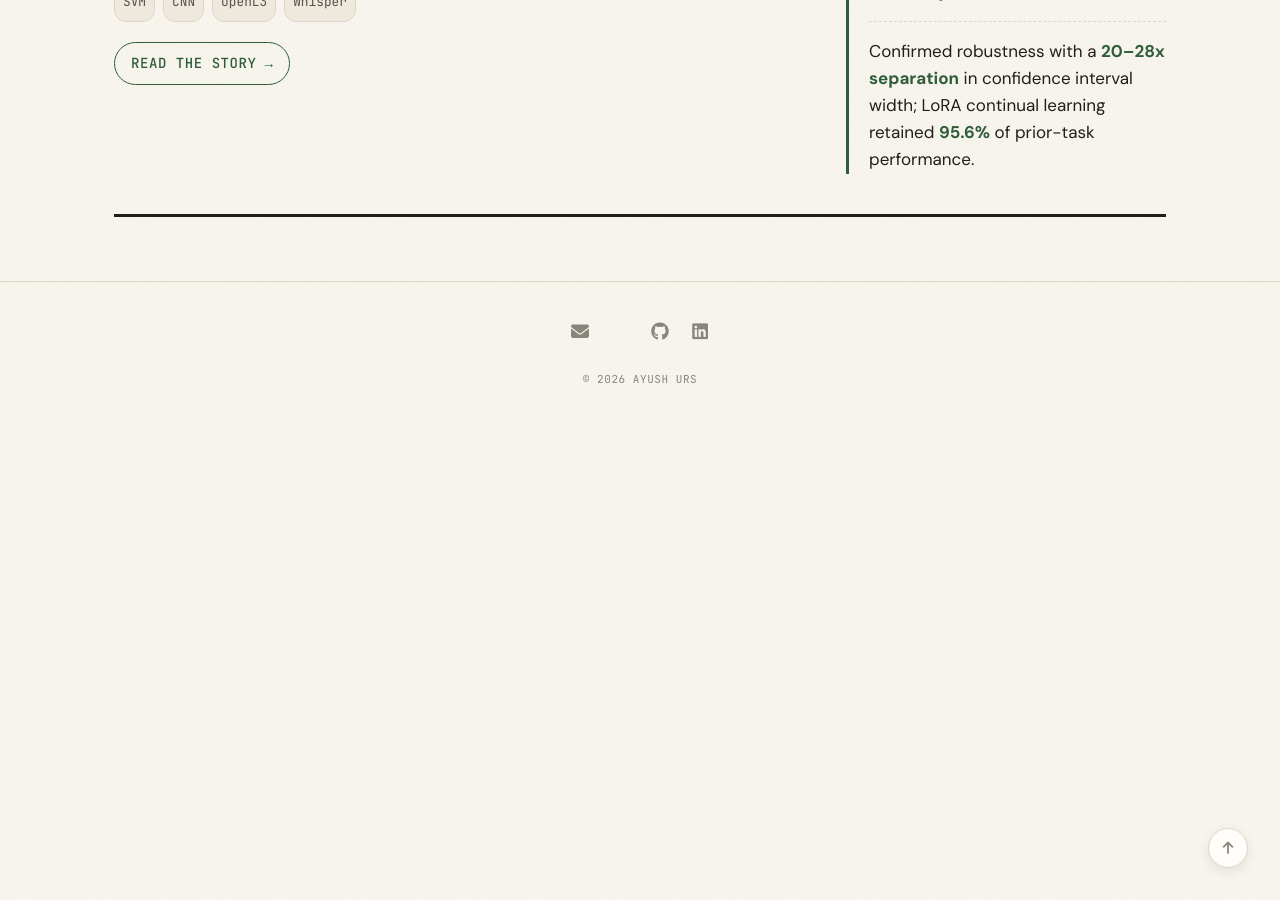
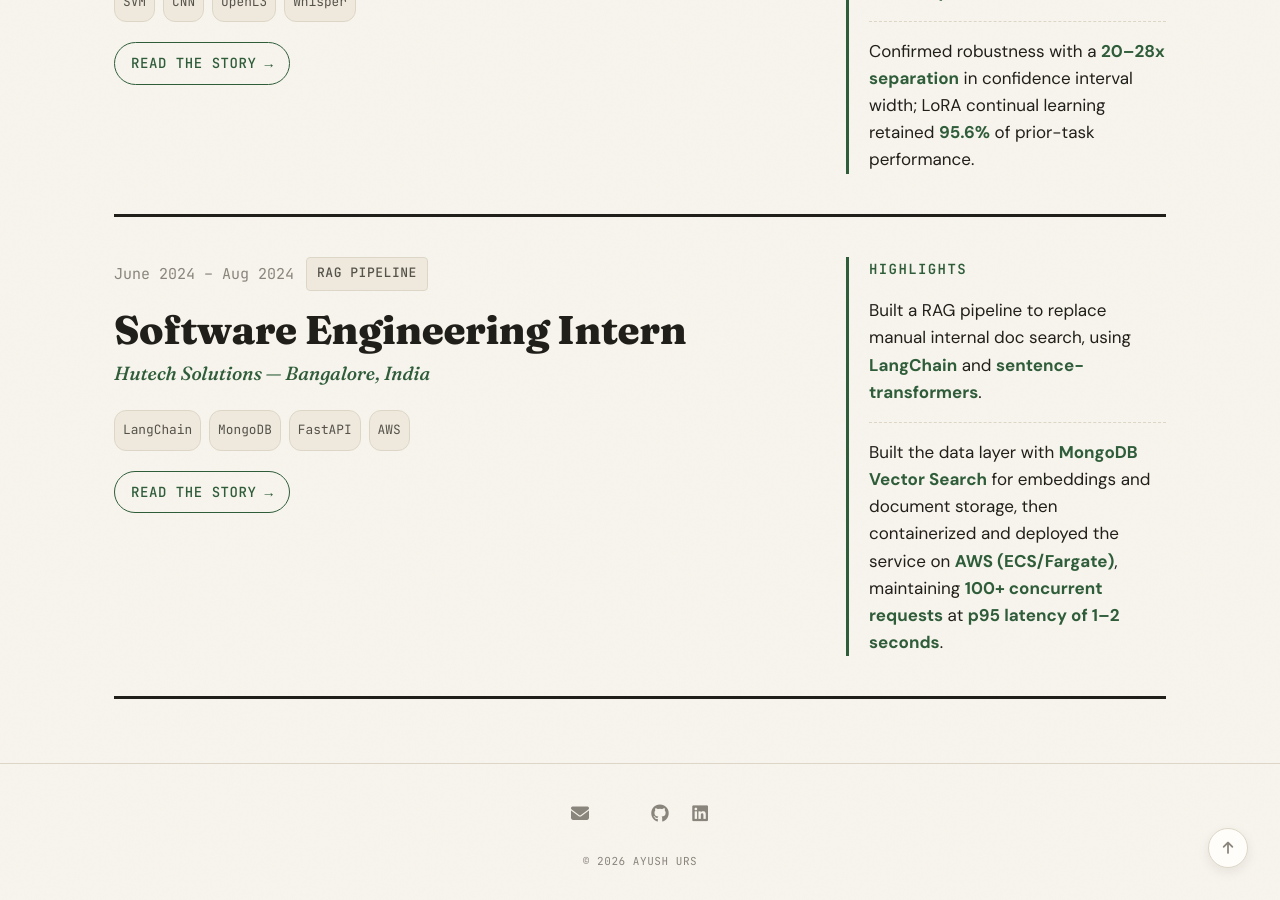
Before and after one commit to ayush11z/ayush11z.github.io, a Jekyll site: the page built from _pages/experience.md, in a window 1280 px wide and 900 px high, scrolled down 1796 px. Built offline with Jekyll 4.4.1, drawn with Linux system fonts in a browser that asks for light colours; a style sheet for code colours, icons or effects is not loaded; before the commit the page ends 2217 px from its top, so only the background shows below that.

Commit message:
Add Hutech Solutions Software Engineering Intern experience
New entry for the Jun-Aug 2024 internship in Bangalore, India:
built a RAG pipeline (LangChain + sentence-transformers) replacing
manual internal doc search, with a MongoDB Vector Search data layer
deployed on AWS ECS/Fargate serving 100+ concurrent requests at
p95 1-2s latency. Added as the 5th (oldest) entry in the Experience
list.

Also corrected the matching job title in the existing Hutech RAG
pipeline project write-up ("AI / Full Stack Development Intern" ->
"Software Engineering Intern") for consistency.

Co-Authored-By: Claude Sonnet 5 <noreply@anthropic.com>
Claude-Session: https://claude.ai/code/session_01UQwU1Kimv87JvCPAGi7yT4

```diff
--- /dev/null
+++ b/_experiences/software-engineering-intern-hutech.md
@@ -0,0 +1,31 @@
+---
+layout: experience-detail
+title: "Software Engineering Intern"
+org: "Hutech Solutions"
+org_url: "https://hutechsolutions.com/"
+location: "Bangalore, India"
+date_range: "June 2024 – Aug 2024"
+highlight: "RAG Pipeline"
+order: 5
+blurb: "Built a RAG pipeline to replace manual internal doc search, and deployed it on AWS serving 100+ concurrent requests at p95 latency of 1-2 seconds."
+highlights:
+  - "Built a RAG pipeline to replace manual internal doc search, using <strong>LangChain</strong> and <strong>sentence-transformers</strong>."
+  - "Built the data layer with <strong>MongoDB Vector Search</strong> for embeddings and document storage, then containerized and deployed the service on <strong>AWS (ECS/Fargate)</strong>, maintaining <strong>100+ concurrent requests</strong> at <strong>p95 latency of 1–2 seconds</strong>."
+stack: ["LangChain", "MongoDB", "FastAPI", "AWS"]
+---
+
+I interned as a Software Engineering Intern at [Hutech Solutions](https://hutechsolutions.com/) in Bangalore, building a Retrieval-Augmented Generation pipeline to replace manual internal documentation search with an AI assistant.
+
+---
+
+#### 🔍 What I Worked On
+
+- **RAG pipeline**: Built a Retrieval-Augmented Generation pipeline using LangChain and sentence-transformers to combine semantic document retrieval with LLM-based answer generation, replacing manual search through internal docs.
+- **Data layer**: Built the data layer with MongoDB Vector Search for embeddings and document storage, indexing internal documentation for fast semantic similarity search.
+- **Deployment**: Containerized and deployed the service on AWS (ECS/Fargate), maintaining 100+ concurrent requests at a p95 latency of 1–2 seconds in production.
+
+---
+
+#### 💡 Why It's Relevant
+
+Internal doc search is a small-scale version of a problem every growing team eventually runs into: knowledge buried in docs nobody can find fast enough. Building this end-to-end — from retrieval and embeddings to a deployed, concurrent-load-tested service — was my first time taking a RAG system past the prototype stage into something that had to hold up under real usage.
```
Also changed, not shown: _projects/hutech-rag-pipeline.md (+1 -1 lines).
